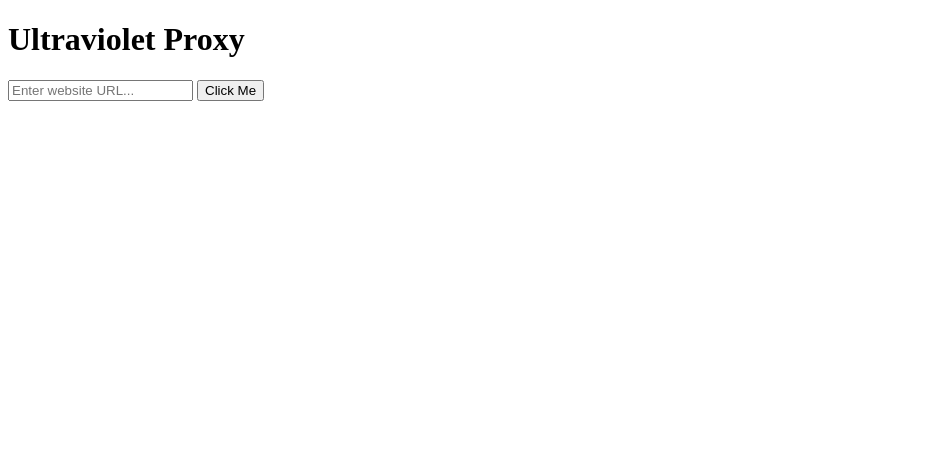
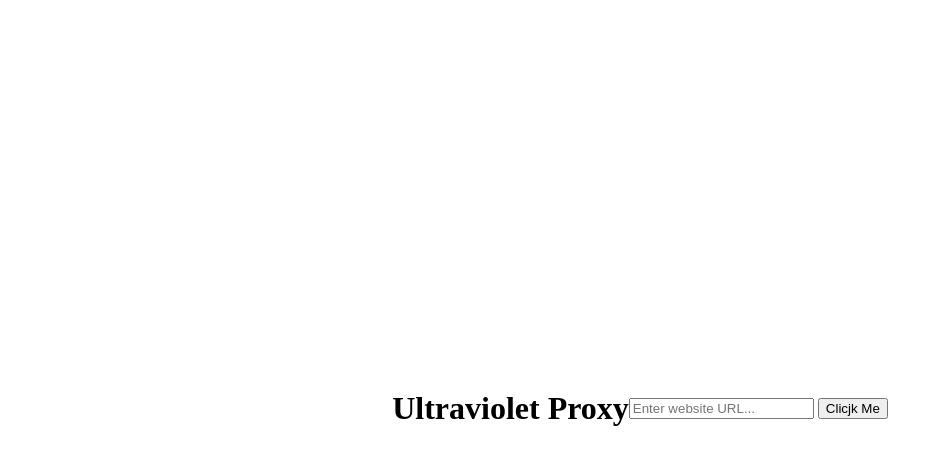
Before and after one commit to retrozy1/proxytest.github.io, a plain HTML site: page index.html in a window 1280 px wide. Shown: the whole page, without its empty margins (0-943 px from the left). Drawn offline with Linux system fonts and the light colour scheme.

Commit message:
Update index.html

```diff
--- a/index.html
+++ b/index.html
@@ -6,17 +6,12 @@
         <title>Ultraviolet Proxy</title>
     </head>
     <body>
-        <h1>Ultraviolet Proxy</h1>
-        <form id="proxy-form">
-            <input type="text" id="url" placeholder="Enter website URL..." required>
-            <button onclick="myFunction()">Click Me</button>
-            <script>
-                function myFunction() {
-                    document.write(
-                        await fetch("https://www.speedrun.com/api/v2/GetArticleList").then(x => x.json())
-                    );
-                }
-            </script>
-        </form>
+        <div style="display: flex; justify-content: center; align-items: center; height: 100vh;">
+            <h1>Ultraviolet Proxy</h1>
+            <form id="proxy-form">
+                <input type="text" id="url" placeholder="Enter website URL..." required>
+                <button onclick="myFunction()">Clicjk Me</button>
+            </form>
+        </div>
     </body>
 </html>
```
